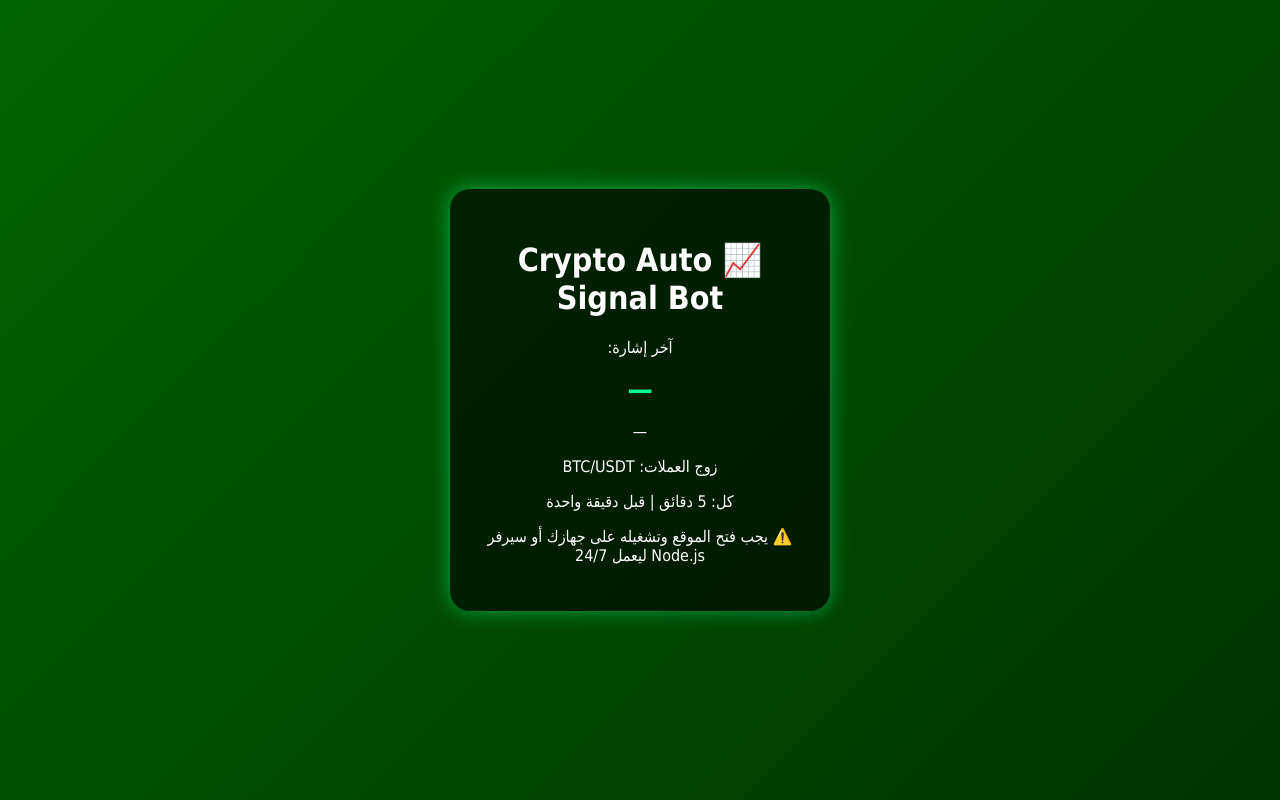
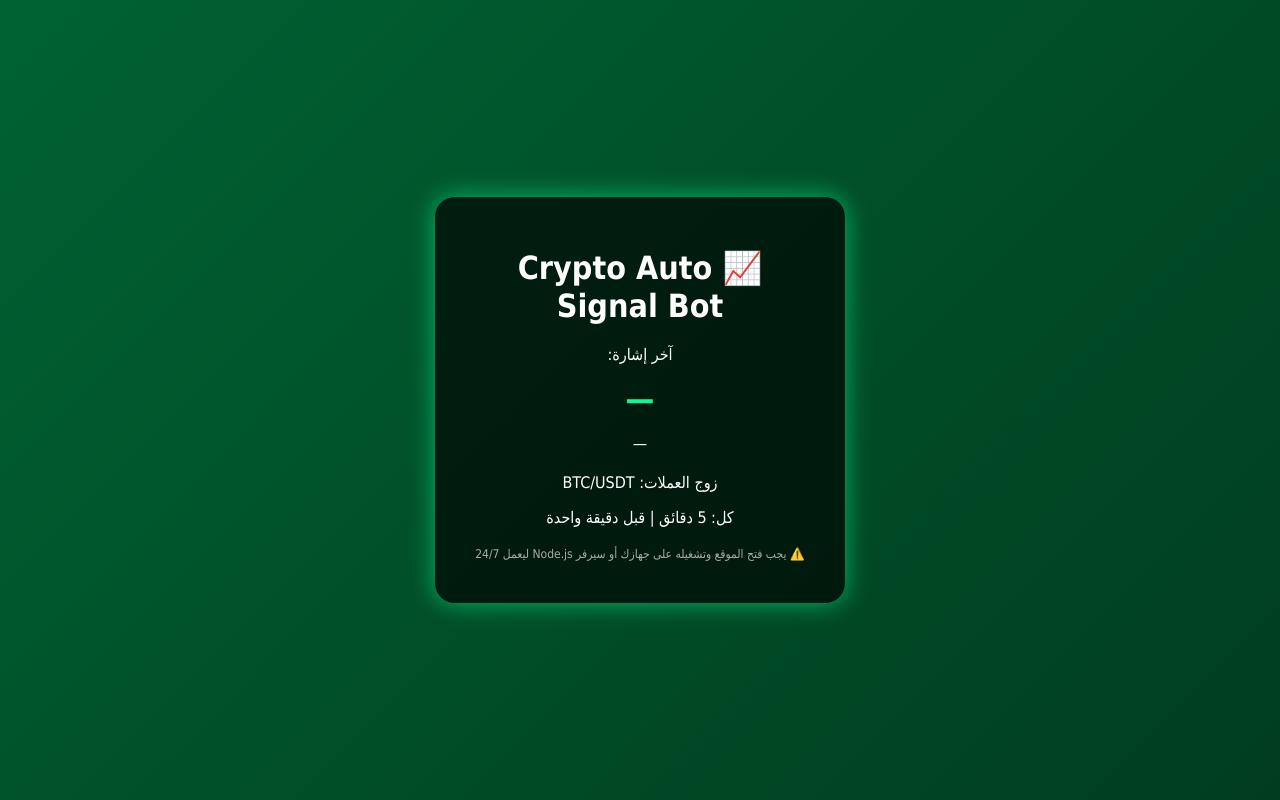
Before and after one commit to mzianiemzianie-arch/Games-, a plain HTML site: page index.html in a window 1280 px wide. Drawn offline with Linux system fonts and the light colour scheme.

Commit message:
Update style.css

```diff
--- a/style.css
+++ b/style.css
@@ -5,42 +5,41 @@ body {
   display: flex;
   justify-content: center;
   align-items: center;
-  background: linear-gradient(135deg, #006400, #003300);
+  background: linear-gradient(135deg,#006233,#003d1f);
   font-family: Tahoma, sans-serif;
   color: #fff;
 }
 
 .app {
-  background: rgba(0,0,0,0.6);
+  background: rgba(0,0,0,0.65);
   padding: 30px;
   border-radius: 20px;
+  width: 350px;
   text-align: center;
-  width: 320px;
-  box-shadow: 0 0 20px rgba(0,255,150,0.5);
+  box-shadow: 0 0 25px rgba(0,255,150,0.6);
 }
 
-#plane {
-  font-size: 50px;
-  margin: 20px 0;
-  transition: transform 1.8s linear;
-}
-
-button {
-  background: #00ff99;
-  border: none;
-  padding: 12px 20px;
-  font-size: 18px;
-  border-radius: 12px;
-  cursor: pointer;
-  transition: background 0.3s;
-}
-
-button:hover {
-  background: #00cc77;
+h1 {
+  margin-bottom: 20px;
 }
 
 .info h2 {
   color: #00ff99;
-  font-size: 28px;
+  font-size: 32px;
   margin: 10px 0;
 }
+
+.info p {
+  font-size: 16px;
+}
+
+.settings {
+  margin-top: 20px;
+  font-size: 16px;
+}
+
+.note {
+  margin-top: 20px;
+  font-size: 12px;
+  color: #aaa;
+}
```
